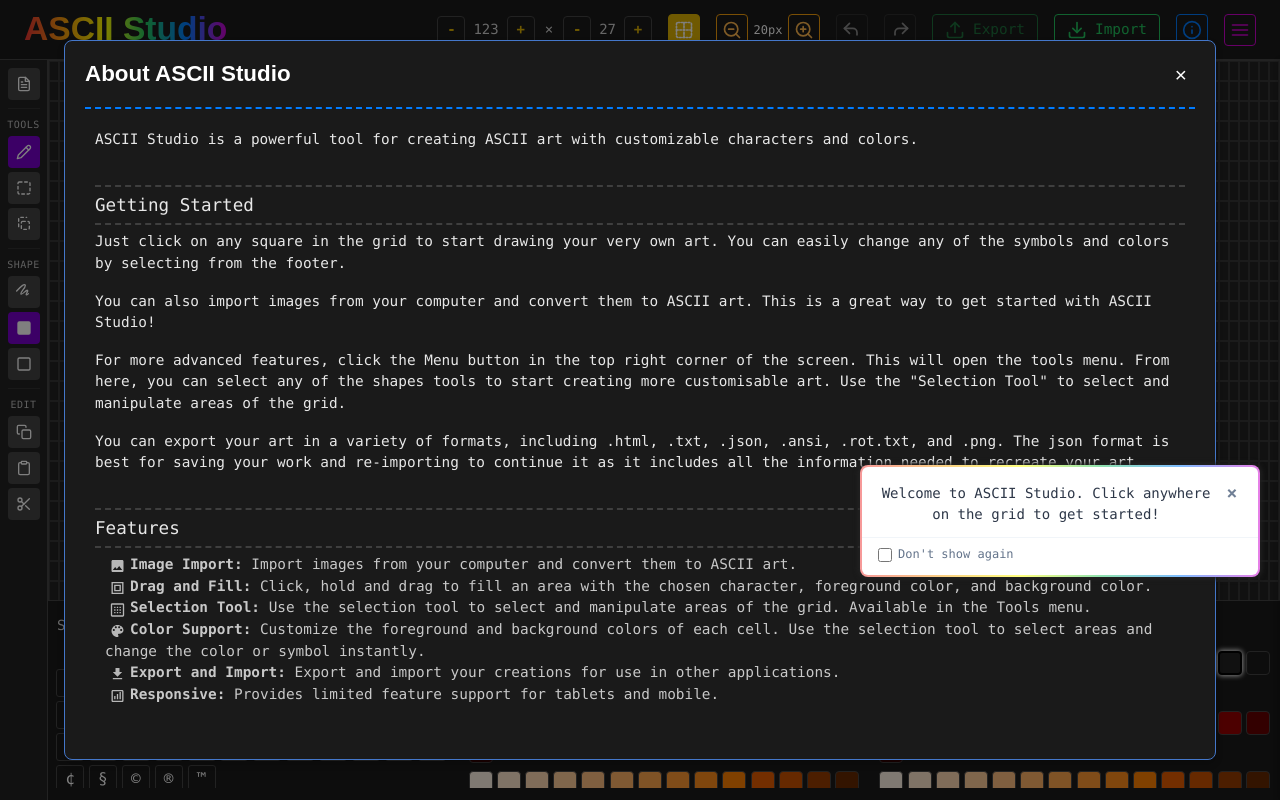
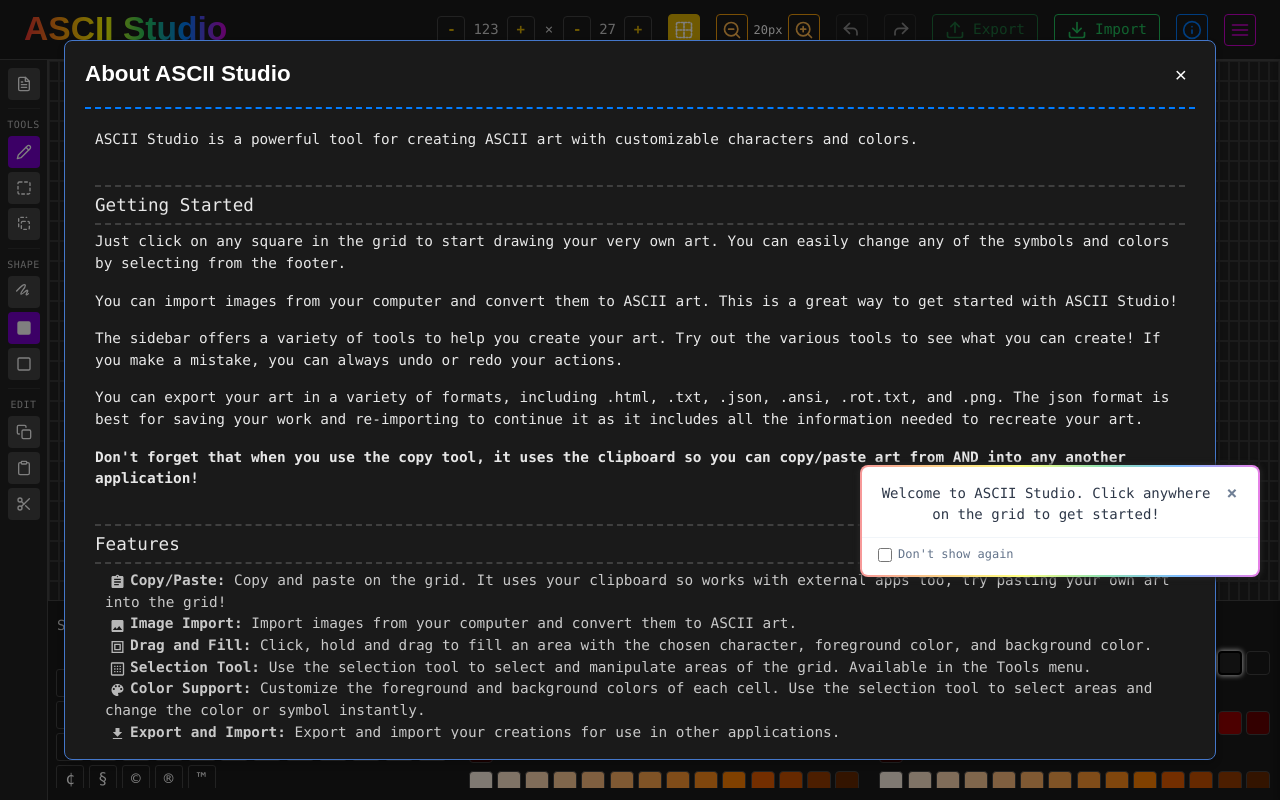
Before and after one commit to MarinaPrice-Dev/ascii-map-generator, a React (Vite) app: page / in a window 1280 px wide. Both pictures are taken after a click on the button 1192 px from the left and 29 px from the top of the page. Built offline with nearby package versions, Linux system fonts and the light colour scheme; a web font is replaced by a local one.

Commit message:
update change log

```diff
--- a/src/components/header/InfoDialog.tsx
+++ b/src/components/header/InfoDialog.tsx
@@ -16,11 +16,18 @@
         <p>ASCII Studio is a powerful tool for creating ASCII art with customizable characters and colors.</p>
         <h3>Getting Started</h3>
         <p>Just click on any square in the grid to start drawing your very own art. You can easily change any of the symbols and colors by selecting from the footer.</p>
-        <p>You can also import images from your computer and convert them to ASCII art. This is a great way to get started with ASCII Studio!</p>
-        <p>For more advanced features, click the Menu button in the top right corner of the screen. This will open the tools menu. From here, you can select any of the shapes tools to start creating more customisable art. Use the "Selection Tool" to select and manipulate areas of the grid.</p>
+        <p>You can import images from your computer and convert them to ASCII art. This is a great way to get started with ASCII Studio!</p>
+        <p>The sidebar offers a variety of tools to help you create your art. Try out the various tools to see what you can create! If you make a mistake, you can always undo or redo your actions.</p>
         <p>You can export your art in a variety of formats, including .html, .txt, .json, .ansi, .rot.txt, and .png. The json format is best for saving your work and re-importing to continue it as it includes all the information needed to recreate your art.</p>
+        <p><strong>Don't forget that when you use the copy tool, it uses the clipboard so you can copy/paste art from AND into any another application!</strong></p>
         <h3>Features</h3>
         <ul className="feature">
+          <li>
+          <svg className="feature-icon" viewBox="0 0 24 24" width="16" height="16">
+            <path fill="currentColor" d="M19 3h-4.18C14.4 1.84 13.3 1 12 1c-1.3 0-2.4.84-2.82 2H5c-1.1 0-2 .9-2 2v14c0 1.1.9 2 2 2h14c1.1 0 2-.9 2-2V5c0-1.1-.9-2-2-2zm-7 0c.55 0 1 .45 1 1s-.45 1-1 1-1-.45-1-1 .45-1 1-1zm2 14H7v-2h7v2zm3-4H7v-2h10v2zm0-4H7V7h10v2z"/>
+          </svg>
+            <strong>Copy/Paste:</strong> Copy and paste on the grid. It uses your clipboard so works with external apps too, try pasting your own art into the grid!
+          </li>
           <li>
           <svg className="feature-icon" viewBox="0 0 24 24" width="16" height="16">
             <path fill="currentColor" d="M21 19V5c0-1.1-.9-2-2-2H5c-1.1 0-2 .9-2 2v14c0 1.1.9 2 2 2h14c1.1 0 2-.9 2-2zM8.5 13.5l2.5 3.01L14.5 12l4.5 6H5l3.5-4.5z"/>
@@ -61,12 +68,28 @@
         <ul>
           <li><strong>Ctrl + Z:</strong> Undo the last action.</li>
           <li><strong>Ctrl + Y:</strong> Redo the last undone action.</li>
-          <li><strong>Ctrl + S:</strong> Save the current map.</li>
+          <li><strong>Ctrl + S:</strong> Save the current art.</li>
           <li><strong>Ctrl + M:</strong> Open the menu, the rest of the shortcuts are listed here!</li>
         </ul>
-        <h3>Example ASCII Maps (coming soon)</h3>
-        <p>Here are some examples of what you can create with ASCII Studio:</p>
+        <h3>Example ASCII Art</h3>
+        <p>Not yet available, but will be soon!</p>
         <h3>Latest Updates</h3>
+        <h5>2025-07-10</h5>
+        <ul>
+            <li><strong>Copy/Cut:</strong> Either make a selection or use the entire grid. Copy and cut goes to the clipboard.</li>
+            <li><strong>Paste mode:</strong> Paste from the clipboard, you need to hover over the grid to paste. It uses your clipboard so works with external apps/websites too.</li>
+            <li><strong>Undo/Redo:</strong> Improved undo and redo - works more reliably.</li>
+            <li><strong>Tooltips:</strong> Added tooltips to the sidebar and header.</li>
+            <li><strong>Toasts:</strong> Added toasts to the screen to helpful messages.</li>
+            <li><strong>Shortcuts:</strong> More shortcuts available, now with MacOS support.</li>
+            <li><strong>Bug fixes</strong></li>
+        </ul>
+        <h5>2025-07-09</h5>
+        <ul>
+            <li><strong>New sidebar:</strong> New sidebar to access tools and edit the grid.</li>
+            <li><strong>New grid button:</strong> Reset the grid to start a new project.</li>
+            <li><strong>Tooltips:</strong> Added tooltips to the sidebar and header.</li>
+        </ul>
         <h5>2025-06-29</h5>
         <ul>
             <li><strong>Grid Resizing:</strong> Resize the grid to your desired size.</li>
```
